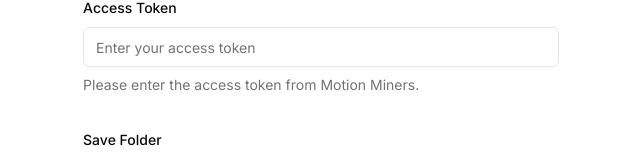
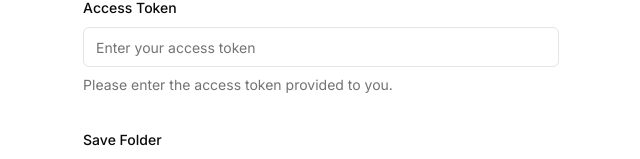
Before and after one commit to ReallyBoard123/mm-fast, a Next.js app: page / in a window 1280 px wide. Shown: the part 281-440 px from the top of the page, without its empty margins (319-959 px from the left). Built offline with nearby package versions, Linux system fonts and the light colour scheme.

Commit message:
chore: Update APIForm error handling and form description

```diff
--- a/app/components/APIForm.tsx
+++ b/app/components/APIForm.tsx
@@ -57,10 +57,10 @@ export function APIForm() {
       }
 
       setLogs(data.logs)
-    } catch (error) {
+    } catch (error: unknown) {
       console.error("Error:", error)
       if (error instanceof Error) {
-        setLogs((prevLogs) => [...prevLogs, error.message])
+        setLogs((prevLogs) => [...prevLogs, (error as Error).message])
       } else {
         setLogs((prevLogs) => [...prevLogs, "An unknown error occurred"])
       }
@@ -83,7 +83,7 @@ export function APIForm() {
                   <Input placeholder="Enter your access token" {...field} />
                 </FormControl>
                 <FormDescription>
-                  Please enter the access token from Motion Miners.
+                  Please enter the access token provided to you.
                 </FormDescription>
                 <FormMessage />
               </FormItem>
```
